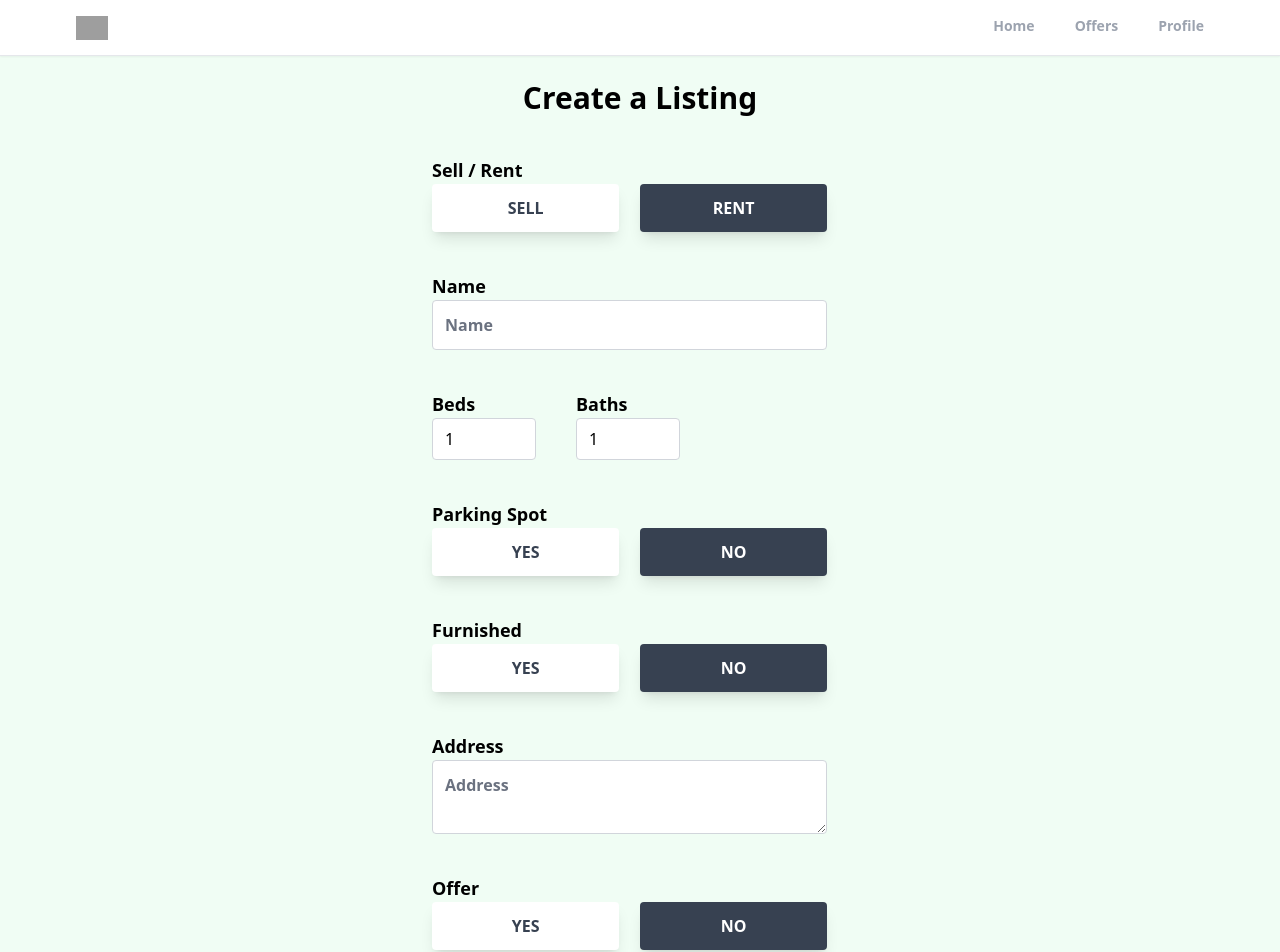
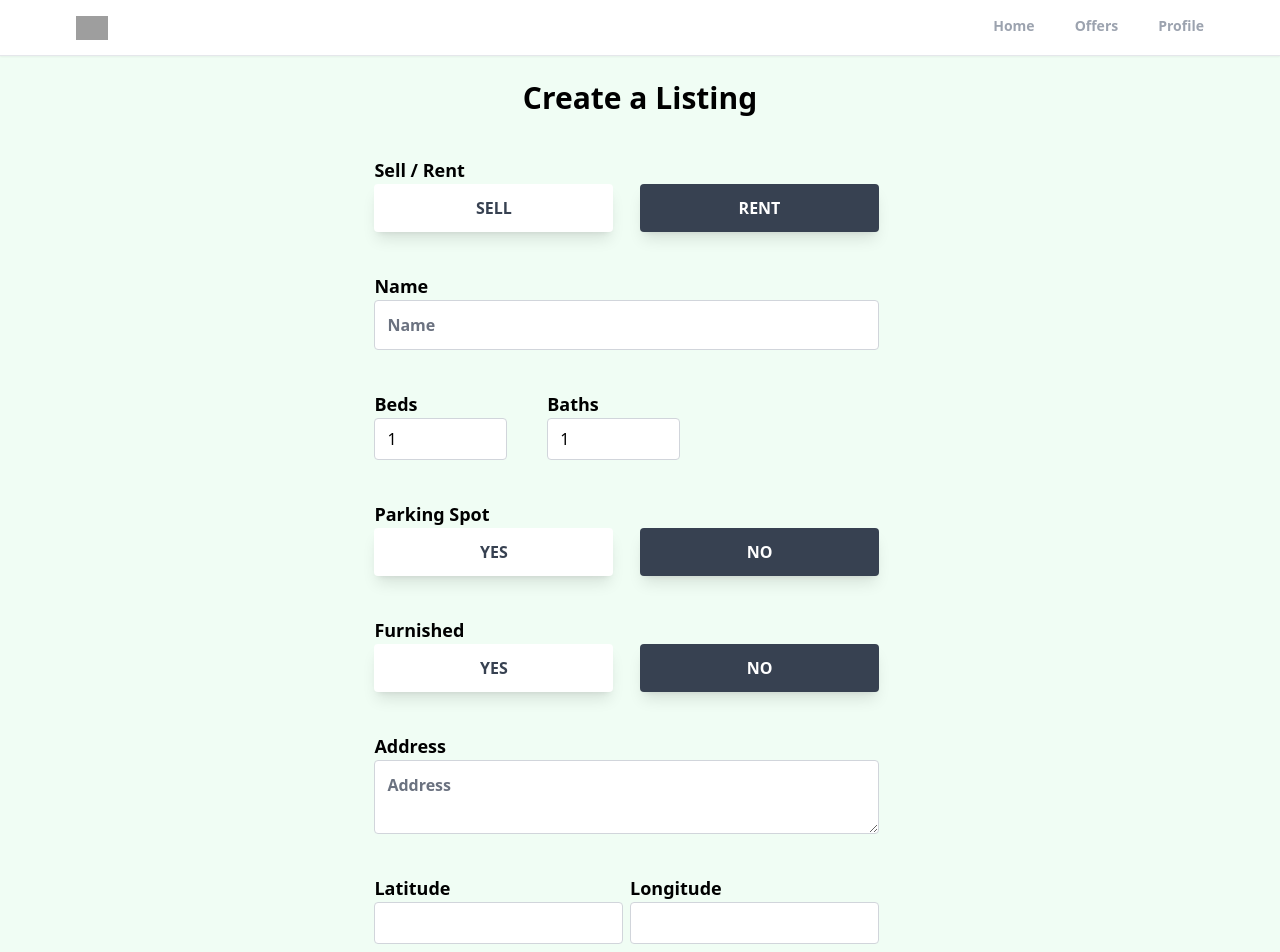
Before and after one commit to Aswanthachu/realtor-clone-react, a React (Create React App) app: page /create-listing in a window 1280 px wide. Shown: the top 952 px of the page. Built offline with nearby package versions, Linux system fonts and the light colour scheme; no server answers; sample sign-in values are in the browser's storage; grey boxes are pictures that could not be loaded.

Commit message:
create functionalities are added.

```diff
--- a/package.json
+++ b/package.json
@@ -13,6 +13,7 @@
     "react-router-dom": "^6.6.2",
     "react-scripts": "5.0.1",
     "react-toastify": "^9.1.1",
+    "uuid": "^9.0.0",
     "web-vitals": "^2.1.4"
   },
   "scripts": {
--- a/src/App.js
+++ b/src/App.js
@@ -28,7 +28,9 @@ function App() {
             <Route path='/offers' element={<Offers />} />
             <Route path='/signup' element={<SignUp />} />
             <Route path='/forget' element={<ForgotPassword />} />
-            <Route path='/create-listing' element={<CreateListings />} />
+            <Route path='/create-listing' element={<PrivateRoute />}>
+              <Route path='/create-listing' element={<CreateListings />} />
+            </Route>
           </Routes>
           <ToastContainer
             position="top-right"
--- a/src/Pages/CreateListings.jsx
+++ b/src/Pages/CreateListings.jsx
@@ -1,6 +1,22 @@
 import React, { useState } from 'react';
+import { toast } from 'react-toastify';
+
+import { getStorage, ref, uploadBytesResumable, getDownloadURL } from "firebase/storage";
+import { getAuth } from 'firebase/auth';
+import { useNavigate } from 'react-router-dom';
+import { v4 as uuidv4 } from "uuid";
+
+import Spinner from '../components/Spinner';
+import { addDoc, collection, serverTimestamp } from 'firebase/firestore';
+import { db } from '../firebase';
+
 
 const CreateListings = () => {
+
+    const auth = getAuth();
+    const navigate = useNavigate();
+    const [geoLocationEnabled, setGeoLocationEnabled] = useState(false);
+    const [loading, setLoading] = useState(false);
     const [formData, setFormData] = useState({
         type: "rent",
         name: "",
@@ -13,10 +29,16 @@ const CreateListings = () => {
         regularPrice: "",
         discountedPrice: "",
         price: "",
-        images:{}
+        images: {},
+        latitude: "",
+        longitude: ""
     });
 
-    console.log(formData);
+
+
+    const { type, name, beds, baths, parking, furnished, address, latitude, longitude, offer, regularPrice, images, discountedPrice, price } = formData;
+
+    console.log(images);
 
     const handleChange = (e) => {
         let boolean = null;
@@ -27,9 +49,9 @@ const CreateListings = () => {
             boolean = false
         }
         if (e.target.type === "file") {
-            setFormData(prevState=>({
+            setFormData(prevState => ({
                 ...prevState,
-                images:e.target.files
+                images: e.target.files
             }))
         } else {
             setFormData(prevState => ({
@@ -39,16 +61,91 @@ const CreateListings = () => {
         }
     };
 
-    const handleSubmit=()=>{
 
+    async function handleSubmit(e) {
+        e.preventDefault();
+        setLoading(true);
+        if (+discountedPrice >= +regularPrice) {
+          setLoading(false);
+          toast.error("Discounted price needs to be less than regular price");
+          return;
+        }
+        if (images.length > 6) {
+          setLoading(false);
+          toast.error("maximum 6 images are allowed");
+          return;
+        }
+
+        async function storeImage(image) {
+          return new Promise((resolve, reject) => {
+            const storage = getStorage();
+            const filename = `${auth.currentUser.uid}-${image.name}-${uuidv4()}`;
+            const storageRef = ref(storage, filename);
+            const uploadTask = uploadBytesResumable(storageRef, image);
+            uploadTask.on(
+              "state_changed",
+              (snapshot) => {
+                // Observe state change events such as progress, pause, and resume
+                // Get task progress, including the number of bytes uploaded and the total number of bytes to be uploaded
+                const progress =
+                  (snapshot.bytesTransferred / snapshot.totalBytes) * 100;
+                console.log("Upload is " + progress + "% done");
+                switch (snapshot.state) {
+                  case "paused":
+                    console.log("Upload is paused");
+                    break;
+                  case "running":
+                    console.log("Upload is running");
+                    break;
+                }
+              },
+              (error) => {
+                // Handle unsuccessful uploads
+                reject(error);
+              },
+              () => {
+
+                getDownloadURL(uploadTask.snapshot.ref).then((downloadURL) => {
+                  resolve(downloadURL);
+                });
+              }
+            );
+          });
+        }
+
+        const imgUrls = await Promise.all(
+          [...images].map((image) => storeImage(image))
+        ).catch((error) => {
+          setLoading(false);
+          toast.error("Images not uploaded");
+          return;
+        });
+
+        const formDataCopy = {
+          ...formData,
+          imgUrls,
+        //   geolocation,
+          timestamp: serverTimestamp(),
+          userRef: auth.currentUser.uid,
+        };
+        delete formDataCopy.images;
+        !formDataCopy.offer && delete formDataCopy.discountedPrice;
+        delete formDataCopy.latitude;
+        delete formDataCopy.longitude;
+        const docRef = await addDoc(collection(db, "listings"), formDataCopy);
+        setLoading(false);
+        toast.success("Listing created");
+        navigate(`/category/${formDataCopy.type}/${docRef.id}`);
+      }
+
+    if (loading) {
+        return <Spinner />
     }
-
-    const { type, name, beds, baths, parking, furnished, address, offer, regularPrice, discountedPrice, price } = formData;
 
     return (
         <section className='w-full max-w-6xl flex items-center justify-center mx-auto flex-col'>
             <h1 className='text-3xl font-bold mt-6'>Create a Listing</h1>
-            <form className='w-full sm:w-[90%] md:w-[50%]'>
+            <form className='w-full sm:w-[90%] md:w-[70%] lg:w-[60%]'>
                 <div className='mt-10 w-full px-20 mx-auto'>
                     <h2 className='flex justify-start text-lg font-semibold'>Sell / Rent</h2>
                     <div className='flex justify-start text-semibold uppercase '>
@@ -144,6 +241,35 @@ const CreateListings = () => {
                             className='w-[95%] p-3 rounded border border-gray-300 hover:border-gray-500 visited:border-gray-500 transition ease-in-out' />
                     </div>
                 </div>
+                {!geoLocationEnabled &&
+                    <div className='mt-10 w-full px-20 mx-auto'>
+                        <div className='flex w-[95%] justify-between'>
+                            <div>
+                                <h2 className='flex justify-start text-lg font-semibold '>Latitude</h2>
+                                <input
+                                    type="number"
+                                    value={latitude}
+                                    name="latitude"
+                                    onChange={handleChange}
+                                    required
+                                    className='flex justify-start rounded p-2 border-gray-300 hover:border-gray-600 active:border-gray-600'
+                                />
+                            </div>
+                            <div className='justify-end'>
+                                <h2 className='flex justify-start text-lg font-semibold'>Longitude</h2>
+                                <input
+                                    type="number"
+                                    value={longitude}
+                                    name="longitude"
+                                    onChange={handleChange}
+                                    required
+                                    className='flex justify-start rounded p-2 border-gray-300 hover:border-gray-600 active:border-gray-600'
+                                />
+                            </div>
+                        </div>
+                    </div>
+                }
+
                 <div className='mt-10 w-full px-20 mx-auto'>
                     <h2 className='flex justify-start text-lg font-semibold'>Offer</h2>
                     <div className='flex justify-start text-semibold uppercase '>
@@ -163,7 +289,7 @@ const CreateListings = () => {
                         </button>
                     </div>
                 </div>
-                { }
+
                 {type === "rent" ? <><div className='mt-10 w-full px-20 mx-auto flex flex-col'>
                     <h2 className='flex justify-start text-lg font-semibold'>Regular Price</h2>
                     <div className='flex justify-start items-center'>
@@ -208,7 +334,7 @@ const CreateListings = () => {
                 </div>
                 <div className='mt-10 w-full mx-auto flex flex-col justify-start'>
                     <button className='bg-blue-600 rounded uppercase  mx-20 p-2 text-white mb-10 hover:bg-blue-800 transition ease-in-out duration-150' type='submit'
-                    onClick={handleSubmit}
+                        onClick={handleSubmit}
                     >
                         create listing
                     </button>
--- a/src/Pages/Offers.jsx
+++ b/src/Pages/Offers.jsx
@@ -1,6 +1,7 @@
 import React from 'react'
 
 const Offers = () => {
+
   return (
     <div>Offers</div>
   )
```
Also changed, not shown: src/Pages/Profile.jsx (+14 -2 lines), 1 other file (tests, documents, lock files or other folders).
